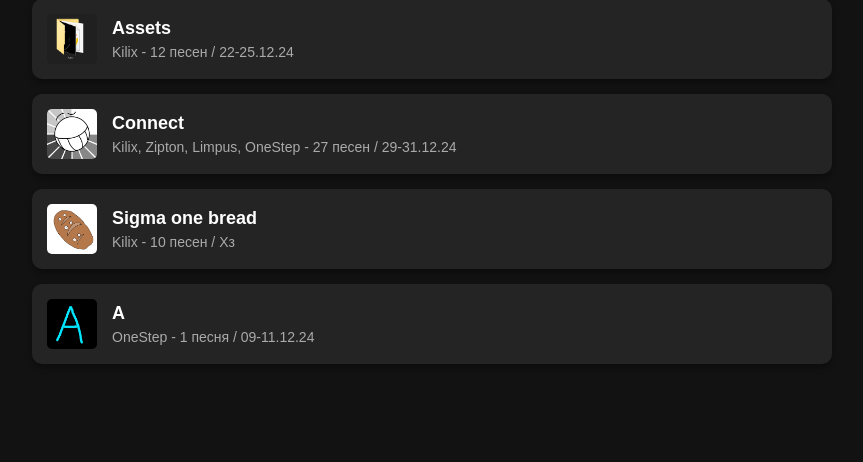
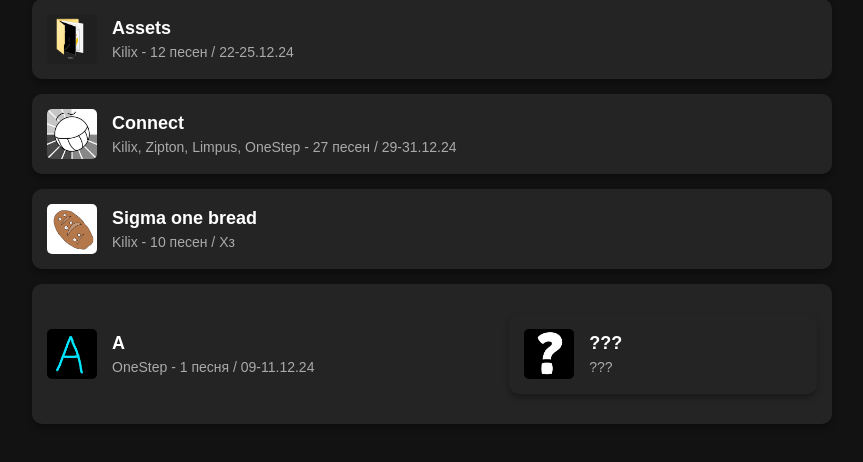
Before and after one commit to KilixKilik/gigostep, a plain HTML site: page album.html in a window 1280 px wide. Shown: the part 164-626 px from the top of the page, without its empty margins (208-1071 px from the left). Drawn offline with Linux system fonts and the light colour scheme.

Commit message:
Update album.html
фикс бага с секретной песней

```diff
--- a/album.html
+++ b/album.html
@@ -98,6 +98,13 @@
             <div>
                 <h3>A</h3>
                 <p>OneStep - 1 песня / 09-11.12.24</p>
+        </div>
+        <div class="release">
+            <img src="icon/what.png" alt="A">
+            <div>
+                <h3>???</h3>
+                <p>???</p>
+            </div>
             </div>
         </div>
     </div>
```
